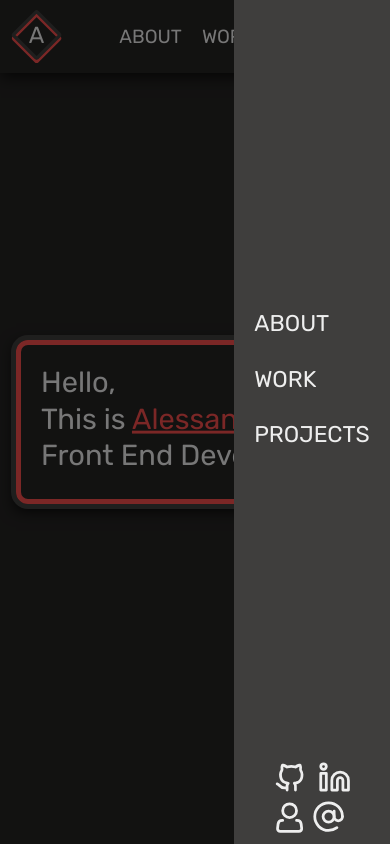
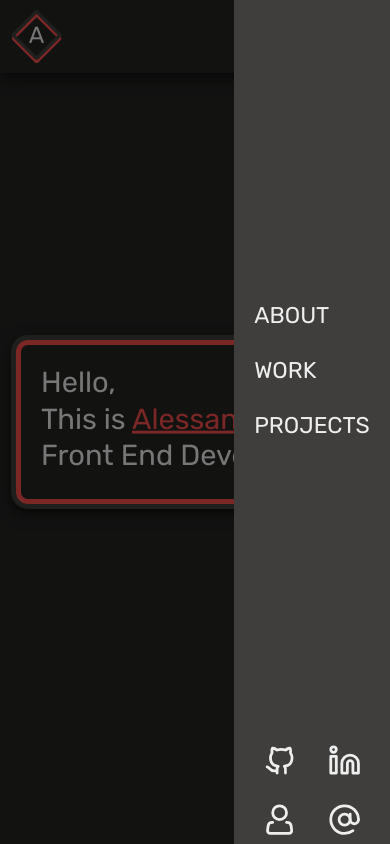
Before and after one commit to AlessandroRoic/alessandroroic.github.io, a Vue app: page / in a window 390 px wide. Both pictures are taken after a click on the icon 358 px from the left and 36 px from the top of the page. Shown: the top 844 px of the page. Built offline with nearby package versions, Linux system fonts and the light colour scheme.

Commit message:
fix: fixes navbar links showing up in mobile

```diff
--- a/src/components/BaseNavbar.vue
+++ b/src/components/BaseNavbar.vue
@@ -2,7 +2,7 @@
   <nav
     class="navbar"
     id="navbar"
-    v-bind:class="{
+    :class="{
       'navbar--scrolled': isScrolled,
       'navbar--scrolled-up': getPageScroll.direction === ScrollDirection.DOWN,
     }"
@@ -11,7 +11,7 @@
       <use href="~@/assets/icons/icons.svg#site-logo"></use>
     </svg>
 
-    <svg class="navbar__menu" @click="TOGGLE_SIDENAV()" v-if="isMobile && getSideNavOpened === false" aria-label="menu button">
+    <svg v-if="isMobile" @click="toggleSidenav()" class="navbar__menu" aria-label="menu button">
       <use href="~@/assets/icons/icons.svg#menu-right"></use>
     </svg>
 
--- a/src/components/BaseSidenav.vue
+++ b/src/components/BaseSidenav.vue
@@ -1,11 +1,11 @@
 <template>
   <div class="sidenav" v-if="getSideNavOpened">
-    <div @click="closeSideNav()"></div>
+    <div @click="toggleSidenav()"></div>
     <div class="sidenav__menu">
       <div class="sidenav__links">
-        <BaseLink @click="closeSideNav()" class="sidenav__link" href="#about">ABOUT</BaseLink>
-        <BaseLink @click="closeSideNav()" class="sidenav__link" href="#work">WORK</BaseLink>
-        <BaseLink @click="closeSideNav()" class="sidenav__link" href="#projects">PROJECTS</BaseLink>
+        <BaseLink @click="toggleSidenav()" class="sidenav__link" href="#about">ABOUT</BaseLink>
+        <BaseLink @click="toggleSidenav()" class="sidenav__link" href="#work">WORK</BaseLink>
+        <BaseLink @click="toggleSidenav()" class="sidenav__link" href="#projects">PROJECTS</BaseLink>
       </div>
       <div>
         <SocialMedias />
@@ -28,9 +28,6 @@ export default {
   },
   methods: {
     ...mapMutations('ui', [UI_MUTATIONS.TOGGLE_SIDENAV]),
-    closeSideNav() {
-      this.TOGGLE_SIDENAV();
-    },
   },
 };
 </script>
@@ -55,7 +52,7 @@ export default {
     background: variables.$jet;
     display: grid;
     grid-template-columns: 1fr;
-    grid-template-rows: 90% 10%;
+    grid-template-rows: 88% 12%;
   }
 
   &__links {
@@ -69,17 +66,5 @@ export default {
   &__link {
     font-size: 1.2rem;
   }
-
-  &__close-button {
-    @include mixins.scaleSvg(32px);
-    color: variables.$cultured;
-
-    &:hover {
-      color: variables.$tart-orange;
-    }
-  }
-
-  &__social-medias {
-  }
 }
 </style>
--- a/src/components/SocialMedias.vue
+++ b/src/components/SocialMedias.vue
@@ -18,7 +18,7 @@
       </svg>
     </button>
 
-    <a href="mailto:alessandro.roic@gmail.com" aria-label="email">
+    <a class="social-medias__icon-wrapper" href="mailto:alessandro.roic@gmail.com" aria-label="email">
       <svg class="social-medias__icon">
         <use href="~@/assets/icons/icons.svg#email"></use>
       </svg>
@@ -50,12 +50,18 @@ export default {
   grid-template-columns: repeat(2, fit-content(50%));
   align-content: center;
   justify-content: center;
+  gap: 1rem 1rem;
 
   &--footer {
     display: grid;
     grid-template-columns: repeat(4, fit-content(25%));
     align-content: center;
     justify-content: center;
+  }
+
+  &__icon-wrapper {
+    align-self: center;
+    justify-self: center;
   }
 
   &__icon {
--- a/src/mixins/ScrollMixin.js
+++ b/src/mixins/ScrollMixin.js
@@ -30,7 +30,7 @@ export const scrollMixin = {
         calculatedPageScroll.scrolled !== this.getPageScroll.scrolled ||
         calculatedPageScroll.direction !== this.getPageScroll.direction
       ) {
-        this.SET_PAGE_SCROLL(calculatedPageScroll);
+        this.setPageScroll(calculatedPageScroll);
       }
     },
     checkDirection(newValue) {
--- a/src/store/ui/ui-mutations.enum.js
+++ b/src/store/ui/ui-mutations.enum.js
@@ -1,4 +1,4 @@
 export const UI_MUTATIONS = {
-  SET_PAGE_SCROLL: 'SET_PAGE_SCROLL',
-  TOGGLE_SIDENAV: 'TOGGLE_SIDENAV',
+  SET_PAGE_SCROLL: 'setPageScroll',
+  TOGGLE_SIDENAV: 'toggleSidenav',
 };
```
